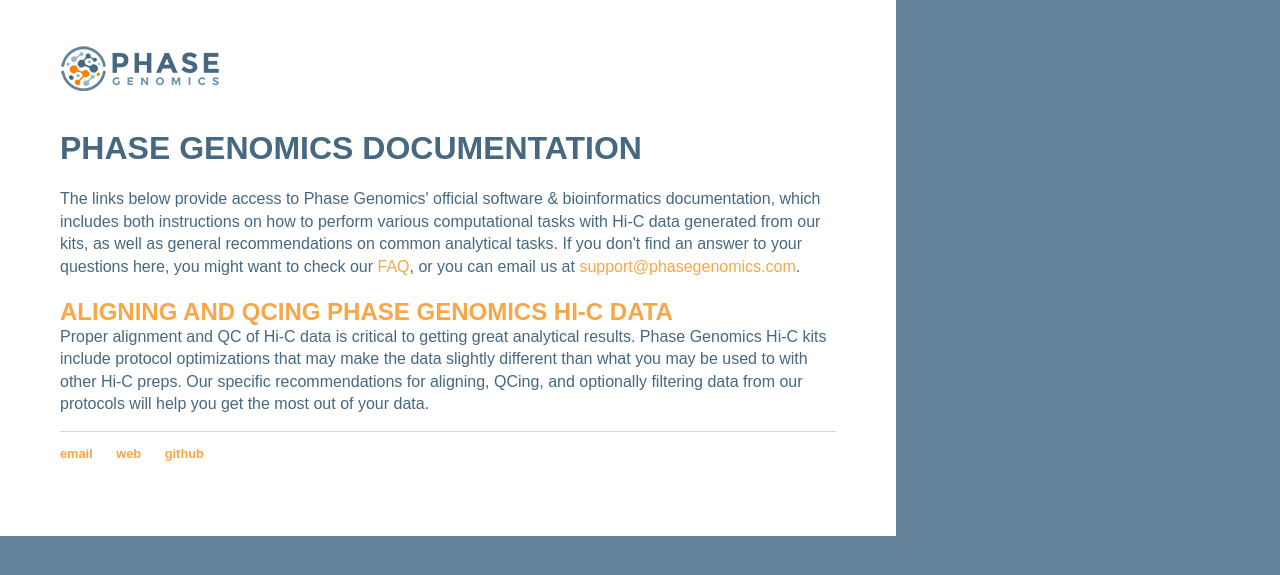
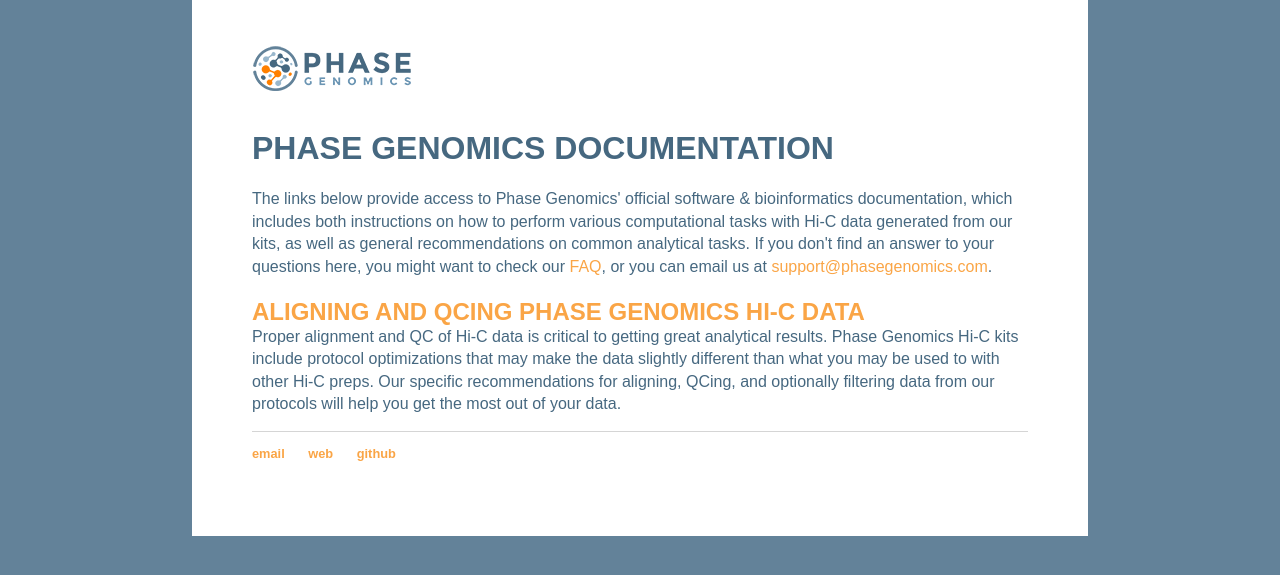
Before and after one commit to phasegenomics/phasegenomics.github.io, a Jekyll site: the page built from index.html, in a window 1280 px wide. Shown: the top 575 px of the page. Built offline with Jekyll 4.4.1, drawn with Linux system fonts in a browser that asks for light colours.

Commit message:
Style update

```diff
--- a/css/main.css
+++ b/css/main.css
@@ -1,5 +1,5 @@
 body {
-    margin: 0px;
+    margin: 0px auto;
     width: 70%;
 }
 nav ul, footer ul {
```
